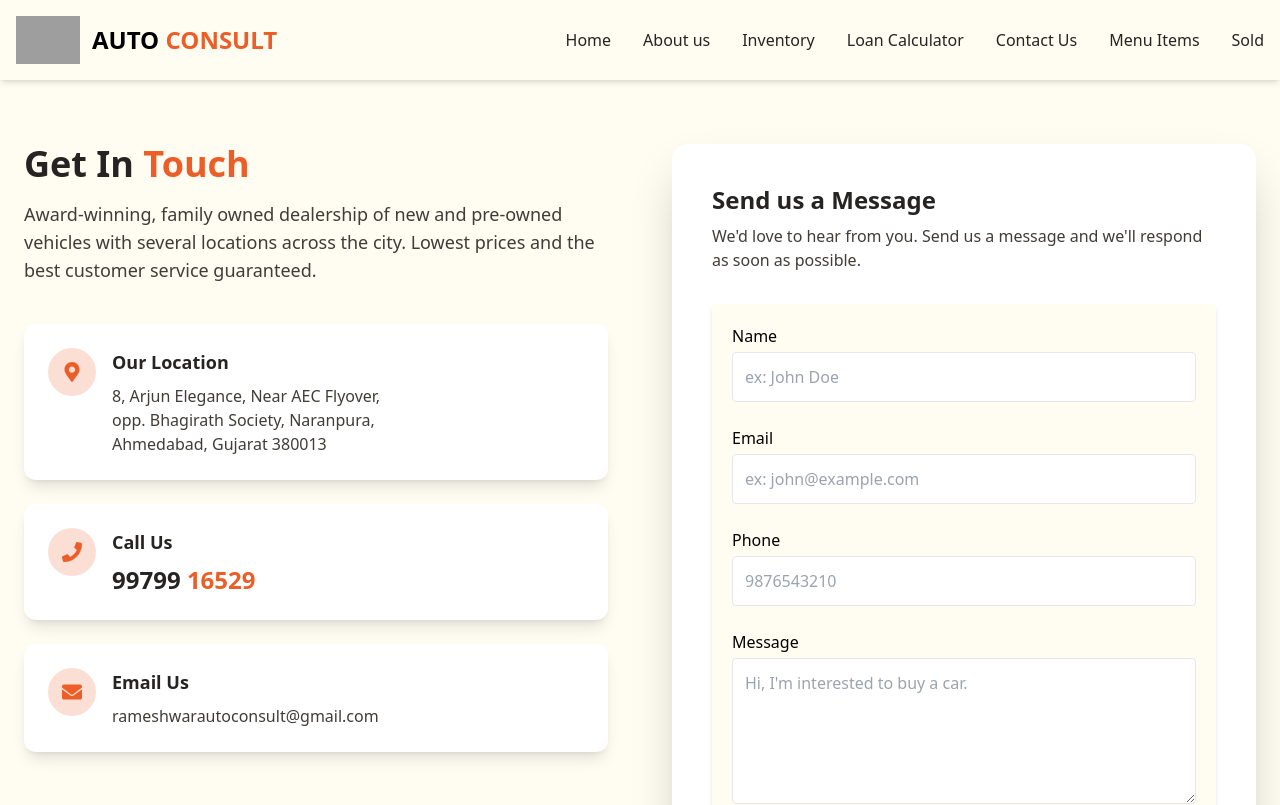
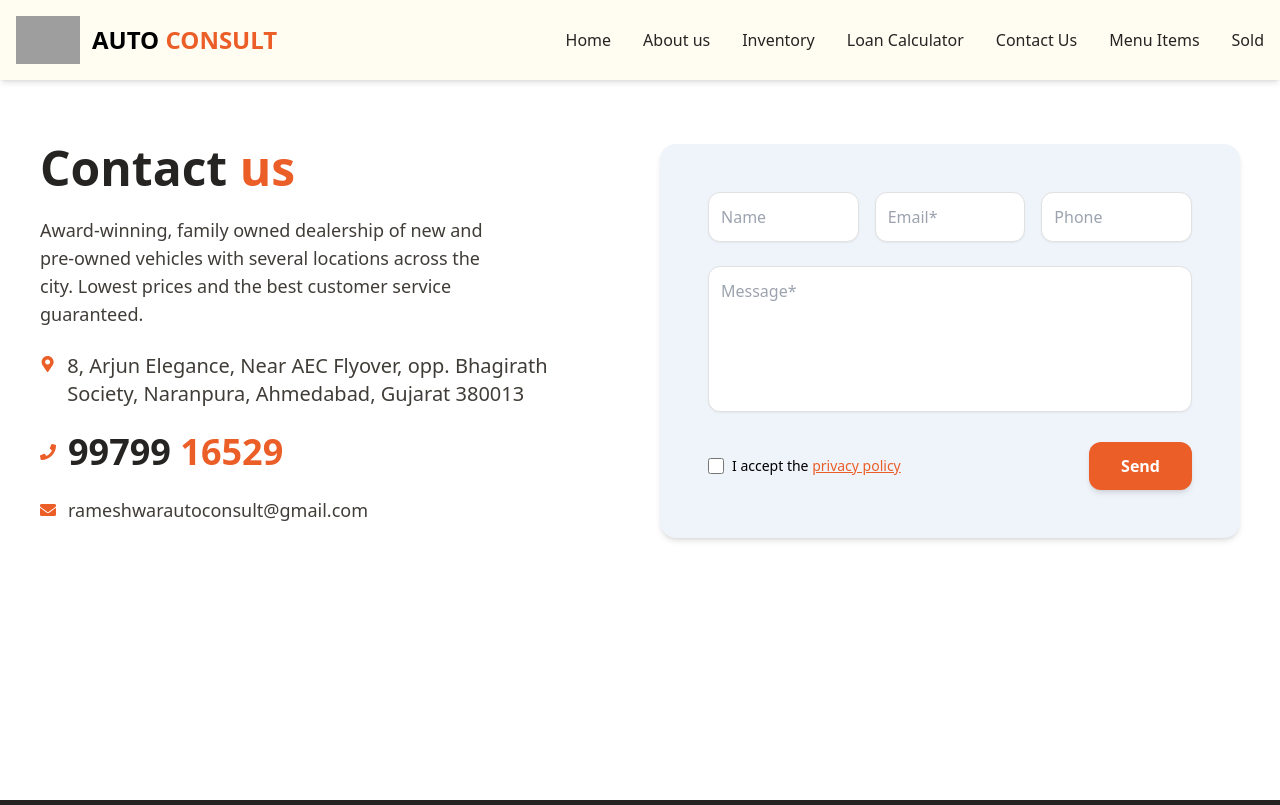
Before and after one commit to krisprajapati03/Auto-Consult, a React (Vite) app in the folder client/: page /contact in a window 1280 px wide. Shown: the top 805 px of the page. Built offline with nearby package versions, Linux system fonts and the light colour scheme; grey boxes are pictures that could not be loaded.

Commit message:
ContactForm, HeroSection, and Contact components

```diff
--- a/client/src/components/user/ContactForm.jsx
+++ b/client/src/components/user/ContactForm.jsx
@@ -12,23 +12,18 @@ const ContactForm = () => {
   });
 
   const [errors, setErrors] = useState({});
-  const [loading, setLoading] = useState(false); // 🌀 Loading state
+  const [loading, setLoading] = useState(false);
 
   const validate = () => {
     const newErrors = {};
-    if (!formData.name.trim()) newErrors.name = "Name is required.";
     if (!formData.email.trim()) {
-      newErrors.email = "Email is required.";
+      newErrors.email = "The field is required.";
     } else if (!/^\S+@\S+\.\S+$/.test(formData.email)) {
       newErrors.email = "Not a valid email address.";
     }
-    if (!formData.phone.trim()) {
-      newErrors.phone = "Phone number is required.";
-    } else if (!/^[6-9]\d{9}$/.test(formData.phone)) {
-      newErrors.phone = "Enter a valid 10-digit Indian mobile number (starting with 6-9).";
+    if (!formData.message.trim()) {
+      newErrors.message = "The field is required.";
     }
-    if (!formData.message.trim()) newErrors.message = "Message is required.";
-
     setErrors(newErrors);
     return Object.keys(newErrors).length === 0;
   };
@@ -38,22 +33,21 @@ const ContactForm = () => {
     if (!validate()) return;
 
     setLoading(true);
-
     try {
       const res = await axios.post("http://localhost:3000/api/messages", formData, {
         withCredentials: true,
       });
 
-      if (res.status === 201 || res.status === 200) {
-        toast.success("✅ Message sent successfully!");
-        setFormData({ name: "", email: "", phone: "", message: "" }); // clear on success
+      if (res.status === 200 || res.status === 201) {
+        toast.success("Message sent successfully!");
+        setFormData({ name: "", email: "", phone: "", message: "" });
         setErrors({});
       } else {
-        toast.error("❌ Something went wrong. Try again later.");
+        toast.error("Something went wrong. Try again later.");
       }
     } catch (error) {
       console.error("Submit error:", error);
-      toast.error("❌ Failed to send message.");
+      toast.error("Failed to send message.");
     } finally {
       setLoading(false);
     }
@@ -64,42 +58,45 @@ const ContactForm = () => {
       <ToastContainer position="top-center" autoClose={3000} />
       <form
         onSubmit={handleSubmit}
-        className="space-y-6 max-w-xl mx-auto bg-lightGray p-5 rounded shadow-md"
+        className="max-w-3xl mx-auto bg-[#EFF3FA] md:p-12 sm:p-10 rounded-2xl shadow-md space-y-6"
       >
+        <div className="grid grid-cols-1 sm:grid-cols-3 gap-4">
           {/* Name */}
           <div>
-          <label className="block font-medium mb-1">Name</label>
             <input
-            placeholder="ex: John Doe"
               type="text"
-            className="w-full p-3 border rounded focus:outline-none focus:ring-2 focus:ring-blue-400"
+              placeholder="Name"
+              className="w-full p-3 rounded-xl bg-white focus:outline-none border border-[#E1E1E1] shadow-sm"
               value={formData.name}
               onChange={(e) => setFormData({ ...formData, name: e.target.value })}
             />
-          {errors.name && <p className="text-red-500 text-sm">{errors.name}</p>}
           </div>
 
           {/* Email */}
-        <div>
-          <label className="block font-medium mb-1">Email</label>
+          <div className="relative">
             <input
-            placeholder="ex: john@example.com"
               type="email"
-            className="w-full p-3 border rounded focus:outline-none focus:ring-2 focus:ring-blue-400"
+              placeholder="Email*"
+              className={`w-full p-3 rounded-xl bg-white focus:outline-none border ${
+                errors.email ? "border-red-500" : "border-[#E1E1E1]"
+              } shadow-sm`}
               value={formData.email}
               onChange={(e) => setFormData({ ...formData, email: e.target.value })}
             />
-          {errors.email && <p className="text-red-500 text-sm">{errors.email}</p>}
+            {errors.email && (
+              <div className="absolute text-xs text-white bg-darkBlack px-3 py-1 rounded-md left-0 -bottom-7 z-10 before:content-[''] before:absolute before:top-0 before:left-4 before:-translate-y-full before:border-8 before:border-transparent before:border-b-darkBlack">
+                {errors.email}
+              </div>
+            )}
           </div>
 
           {/* Phone */}
           <div>
-          <label className="block font-medium mb-1">Phone</label>
             <input
-            placeholder="9876543210"
               type="tel"
               maxLength="10"
-            className="w-full p-3 border rounded focus:outline-none focus:ring-2 focus:ring-blue-400"
+              placeholder="Phone"
+              className="w-full p-3 rounded-xl bg-white focus:outline-none border border-[#E1E1E1] shadow-sm"
               value={formData.phone}
               onChange={(e) => {
                 const value = e.target.value.replace(/\D/g, "");
@@ -108,30 +105,46 @@ const ContactForm = () => {
                 }
               }}
             />
-          {errors.phone && <p className="text-red-500 text-sm">{errors.phone}</p>}
+          </div>
         </div>
 
         {/* Message */}
-        <div>
-          <label className="block font-medium mb-1">Message</label>
+        <div className="relative">
           <textarea
-            placeholder="Hi, I'm interested to buy a car."
+            placeholder="Message*"
             rows="5"
-            className="w-full p-3 border rounded focus:outline-none focus:ring-2 focus:ring-blue-400"
+            className={`w-full p-3  rounded-xl bg-white focus:outline-none border ${
+              errors.message ? "border-red-500" : "border-[#E1E1E1]"
+            } shadow-sm resize-none`}
             value={formData.message}
             onChange={(e) => setFormData({ ...formData, message: e.target.value })}
           />
-          {errors.message && <p className="text-red-500 text-sm">{errors.message}</p>}
+          {errors.message && (
+            <div className="absolute text-xs text-white bg-darkBlack px-3 py-1 rounded-md left-0 -bottom-7 z-10 before:content-[''] before:absolute before:top-0 before:left-4 before:-translate-y-full before:border-8 before:border-transparent before:border-b-darkBlack">
+              {errors.message}
+            </div>
+          )}
         </div>
 
-        {/* Button */}
+        {/* Consent + Button */}
+        <div className="flex flex-col sm:flex-row items-start sm:items-center justify-between gap-4">
+          <label className="flex items-center text-sm gap-2">
+            <input type="checkbox" className="accent-blazeOrange w-4 h-4" />
+            <span>
+              I accept the{" "}
+              <a href="/privacy" className="text-blazeOrange underline font-medium">
+                privacy policy
+              </a>
+            </span>
+          </label>
           <button
             type="submit"
             disabled={loading}
-          className="bg-blazeOrange text-white font-semibold py-3 px-6 rounded shadow transition"
+            className="bg-blazeOrange text-white text-base font-semibold py-3 px-8 rounded-xl shadow-md hover:shadow-lg transition"
           >
-          {loading ? "Sending..." : "Send Message"}
+            {loading ? "Sending..." : "Send"}
           </button>
+        </div>
       </form>
     </>
   );
--- a/client/src/components/user/HeroSection.jsx
+++ b/client/src/components/user/HeroSection.jsx
@@ -1,11 +1,21 @@
 import React from 'react'
+import HighlightText from '../../components/user/HighlightText';
 
 function HeroSection() {
   return (
-    <div>
-      <h1>Welcome to Rameshwar Auto Consult</h1>
-      <p>Your trusted partner in finding the perfect vehicle.</p>
-    </div>
+    <>
+      <section className="bg-gradient-to-br from-lightGray to-white min-h-[80vh] flex items-center">
+        <div className="max-w-7xl mx-auto text-center">
+          <h1 className="text-4xl md:text-6xl font-bold text-darkBlack mb-6">
+            Welcome to <HighlightText text="AutoHub" />
+          </h1>
+          <p className="text-lightBlack text-lg md:text-xl mt-4 max-w-3xl mx-auto leading-relaxed">
+            Your one-stop solution for all things automotive. Find your dream
+            car with confidence and drive into the future.
+          </p>
+        </div>
+      </section>
+    </>
   )
 }
 
--- a/client/src/pages/user/Contact.jsx
+++ b/client/src/pages/user/Contact.jsx
@@ -3,101 +3,77 @@ import ContactForm from "../../components/user/ContactForm";
 import {
   FaPhone,
   FaEnvelope,
-  FaMapMarkerAlt
+  FaMapMarkerAlt,
+  FaFacebookF,
+  FaTwitter,
+  FaInstagram,
+  FaYoutube,
 } from "react-icons/fa";
 import HighlightText from "../../components/user/HighlightText";
 
 const Contact = () => {
   return (
-    <section className="min-h-screen bg-lightGray py-8 px-3 sm:py-16 sm:px-6">
-      <div className="max-w-7xl mx-auto">
-        <div className="grid grid-cols-1 lg:grid-cols-2 gap-8 lg:gap-16">
-          {/* Left section: Contact info */}
-          <div className="space-y-8 sm:space-y-10">
-            {/* Header */}
-            <div className="space-y-2 sm:space-y-4">
-              <h2 className="text-2xl sm:text-4xl font-bold text-darkBlack leading-tight">
-                Get In <span className="text-blazeOrange">Touch</span>
+    <section className=" bg-white py-16 px-4 sm:px-6 lg:px-10">
+      <div className="max-w-7xl mx-auto grid grid-cols-1 lg:grid-cols-2 gap-10 items-start">
+        {/* LEFT: Contact Info */}
+        <div className="space-y-6">
+          <h2 className="text-4xl sm:text-5xl font-bold text-darkBlack leading-tight">
+            Contact <span className="text-blazeOrange">us</span>
           </h2>
-              <p className="text-lightBlack text-base sm:text-lg leading-relaxed">
+
+          <p className="text-lightBlack text-base sm:text-lg leading-relaxed max-w-md">
             Award-winning, family owned dealership of new and pre-owned vehicles
             with several locations across the city. Lowest prices and the best
             customer service guaranteed.
           </p>
-            </div>
 
-            {/* Contact Info Cards */}
-            <div className="space-y-4 sm:space-y-6">
           {/* Address */}
-              <div className="flex flex-col sm:flex-row items-start gap-3 sm:gap-4 p-4 sm:p-6 bg-white rounded-xl shadow-lg hover:shadow-xl transition-shadow duration-300">
-                <a
-                  href="https://www.google.com/maps/place/8,+Arjun+Elegance,+Near+AEC+Flyover,+opp.+Bhagirath+Society,+Naranpura,+Ahmedabad,+Gujarat+380013"
-                  target="_blank"
-                  rel="noopener noreferrer"
-                  className="flex-shrink-0 w-10 h-10 sm:w-12 sm:h-12 bg-blazeOrange/20 rounded-full flex items-center justify-center hover:bg-blazeOrange/30 transition"
-                >
-                  <FaMapMarkerAlt className="text-blazeOrange text-lg sm:text-xl" />
-                </a>
-                <div>
-                  <h3 className="font-semibold text-darkBlack text-base sm:text-lg mb-1 sm:mb-2">Our Location</h3>
-                  <p className="text-lightBlack leading-relaxed text-sm sm:text-base">
-                    8, Arjun Elegance, Near AEC Flyover,<br />
-                    opp. Bhagirath Society, Naranpura,<br />
+          <div className="flex gap-3 items-start">
+            <FaMapMarkerAlt className="text-blazeOrange mt-1" />
+            <p className="text-lightBlack md:text-xl sm:text-base leading-relaxed w-full">
+              8, Arjun Elegance, Near AEC Flyover,
+              opp. Bhagirath Society, Naranpura,
               Ahmedabad, Gujarat 380013
             </p>
           </div>
-              </div>
 
           {/* Phone */}
-              <div className="flex flex-col sm:flex-row items-start gap-3 sm:gap-4 p-4 sm:p-6 bg-white rounded-xl shadow-lg hover:shadow-xl transition-shadow duration-300">
+          <div className="flex gap-3 items-center">
+            <FaPhone className="text-blazeOrange" />
             <a
               href="tel:+919979916529"
-                  className="flex-shrink-0 w-10 h-10 sm:w-12 sm:h-12 bg-blazeOrange/20 rounded-full flex items-center justify-center hover:bg-blazeOrange/30 transition"
-                >
-                  <FaPhone className="text-blazeOrange text-lg sm:text-xl" />
-                </a>
-                <div>
-                  <h3 className="font-semibold text-darkBlack text-base sm:text-lg mb-1 sm:mb-2">Call Us</h3>
-                  <a
-                    href="tel:+919979916529"
-                    className="text-xl sm:text-2xl font-bold text-darkBlack"
+              className="text-4xl font-bold text-darkBlack"
             >
               99799 <HighlightText text="16529" />
             </a>
           </div>
-              </div>
 
           {/* Email */}
-              <div className="flex flex-col sm:flex-row items-start gap-3 sm:gap-4 p-4 sm:p-6 bg-white rounded-xl shadow-lg hover:shadow-xl transition-shadow duration-300">
+          <div className="flex gap-3 items-center">
+            <FaEnvelope className="text-blazeOrange" />
             <a
               href="mailto:rameshwarautoconsult@gmail.com"
-                  className="flex-shrink-0 w-10 h-10 sm:w-12 sm:h-12 bg-blazeOrange/20 rounded-full flex items-center justify-center hover:bg-blazeOrange/30 transition"
-                >
-                  <FaEnvelope className="text-blazeOrange text-lg sm:text-xl" />
-                </a>
-                <div>
-                  <h3 className="font-semibold text-darkBlack text-base sm:text-lg mb-1 sm:mb-2">Email Us</h3>
-                  <a
-                    href="mailto:rameshwarautoconsult@gmail.com"
-                    className="text-lightBlack hover:text-blazeOrange transition-colors duration-300 break-all text-sm sm:text-base"
+              className="text-lightBlack hover:text-blazeOrange md:text-lg sm:text-base break-all transition"
             >
               rameshwarautoconsult@gmail.com
             </a>
           </div>
+
+          {/* Socials */}
+          {/* <div className="pt-4">
+            <p className="text-lightBlack text-base font-medium mb-2">Follow us</p>
+            <div className="flex gap-4 text-blazeOrange text-xl">
+              <a href="#" className="hover:text-darkBlack"><FaFacebookF /></a>
+              <a href="#" className="hover:text-darkBlack"><FaTwitter /></a>
+              <a href="#" className="hover:text-darkBlack"><FaInstagram /></a>
+              <a href="#" className="hover:text-darkBlack"><FaYoutube /></a>
             </div>
-            </div>
+          </div> */}
         </div>
 
-          {/* Right section: Contact form */}
-          <div className="bg-white rounded-2xl shadow-2xl p-4 sm:p-8 lg:p-10 mt-8 lg:mt-0">
-            <div className="mb-4 sm:mb-8">
-              <h3 className="text-xl sm:text-2xl font-bold text-darkBlack mb-1 sm:mb-2">Send us a Message</h3>
-              <p className="text-lightBlack text-sm sm:text-base">
-                We'd love to hear from you. Send us a message and we'll respond as soon as possible.
-              </p>
-            </div>
+        {/* RIGHT: Contact Form */}
+        <div>
           <ContactForm />
-          </div>
         </div>
       </div>
     </section>
--- a/client/src/pages/user/Home.jsx
+++ b/client/src/pages/user/Home.jsx
@@ -2,22 +2,13 @@ import FeaturedListings from "../../components/user/FeaturedListings";
 import OurTeam from "../../components/user/OurTeam";
 import HighlightText from "../../components/user/HighlightText";
 import WhyChooseUs from "../../components/user/WhyChooseUs";
+import HeroSection from "../../components/user/HeroSection";
 
 function Home() {
   return (
     <div className="bg-lightGray">
       {/* Hero Section */}
-      <section className="py-8 px-6 md:px-12 bg-gradient-to-br from-lightGray to-white">
-        <div className="max-w-7xl mx-auto text-center">
-          <h1 className="text-4xl md:text-6xl font-bold text-darkBlack mb-6">
-            Welcome to <HighlightText text="AutoHub" />
-          </h1>
-          <p className="text-lightBlack text-lg md:text-xl mt-4 max-w-3xl mx-auto leading-relaxed">
-            Your one-stop solution for all things automotive. Find your dream
-            car with confidence and drive into the future.
-          </p>
-        </div>
-      </section>
+      <HeroSection />
 
       {/* Featured Listings Section */}
       <section className="py-8 px-6 md:px-12">
```
Lines whose indentation alone changed are shown as unchanged.
